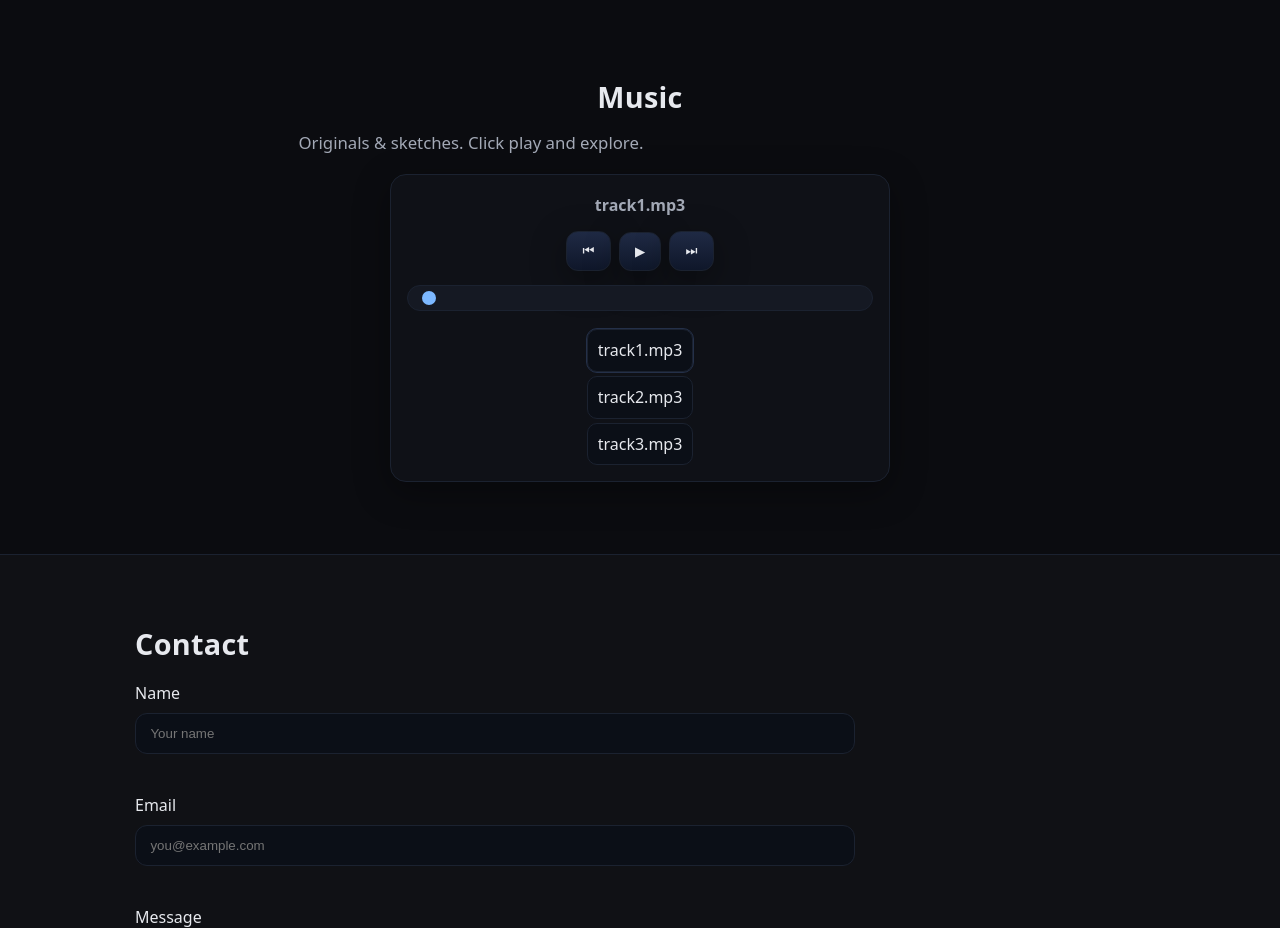
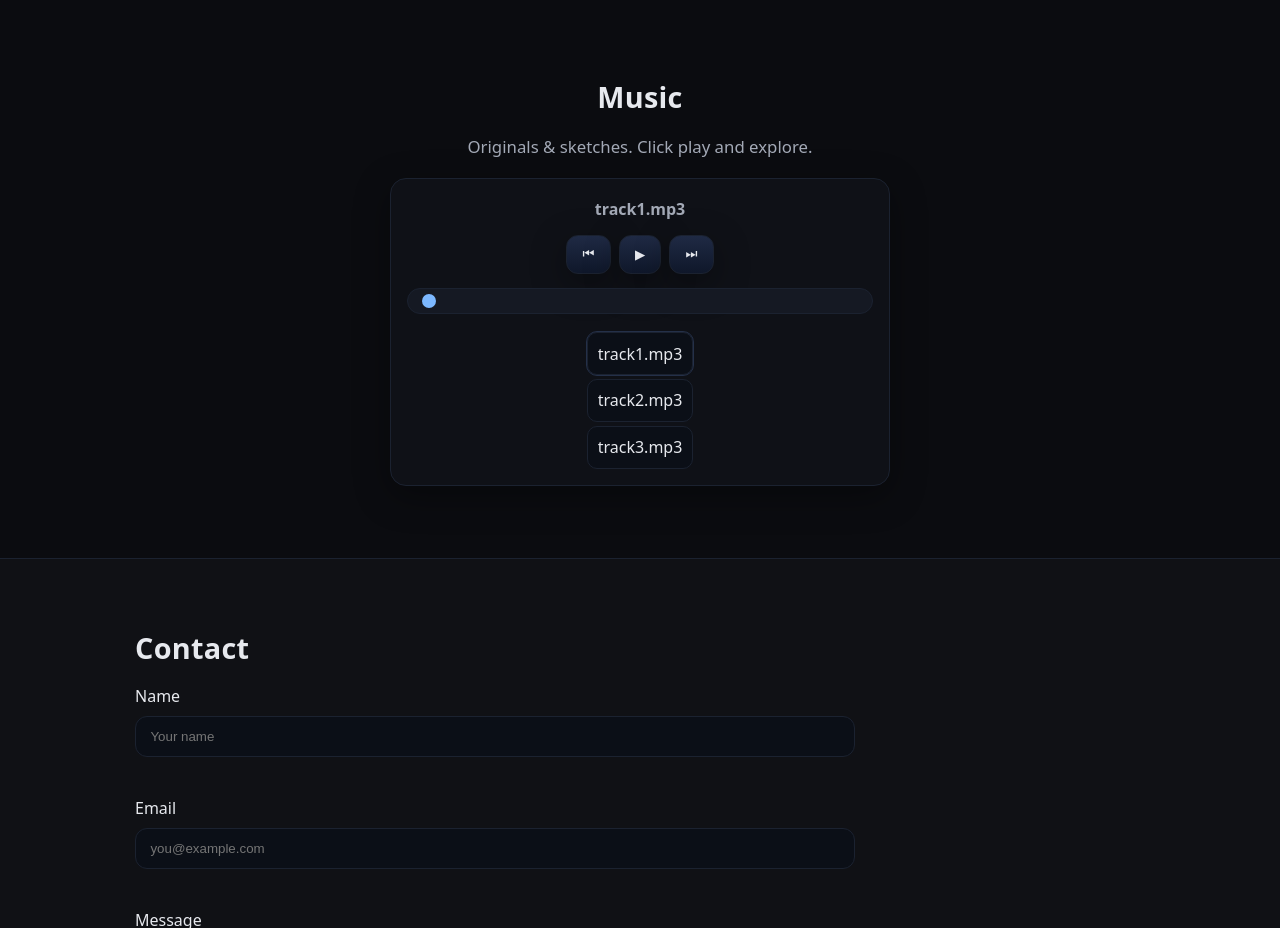
Before and after one commit to skittermonster/ethan355, a plain HTML site: page index.html in a window 1280 px wide. Shown: the part 2100-3028 px from the top of the page. Drawn offline with nearby package versions, Linux system fonts and the light colour scheme.

Commit message:
your message here

```diff
--- a/index.html
+++ b/index.html
@@ -121,7 +121,9 @@
     <!-- === Music Section (HTML5 playlist) === -->
     <section id="music" class="section container" style="text-align: center;">
   <h2>Music</h2>
-      <p class="lead">Originals & sketches. Click play and explore.</p>
+  <p class="lead" style="text-align: center; margin: 0 auto 1rem auto;">
+    Originals & sketches. Click play and explore.
+  </p>
 
   <div class="audio-player" role="region" aria-label="Audio player" style="margin: 0 auto; display: flex; flex-direction: column; align-items: center; max-width: 500px;">
     <div class="ap-meta">
```
Lines whose indentation alone changed are shown as unchanged.
